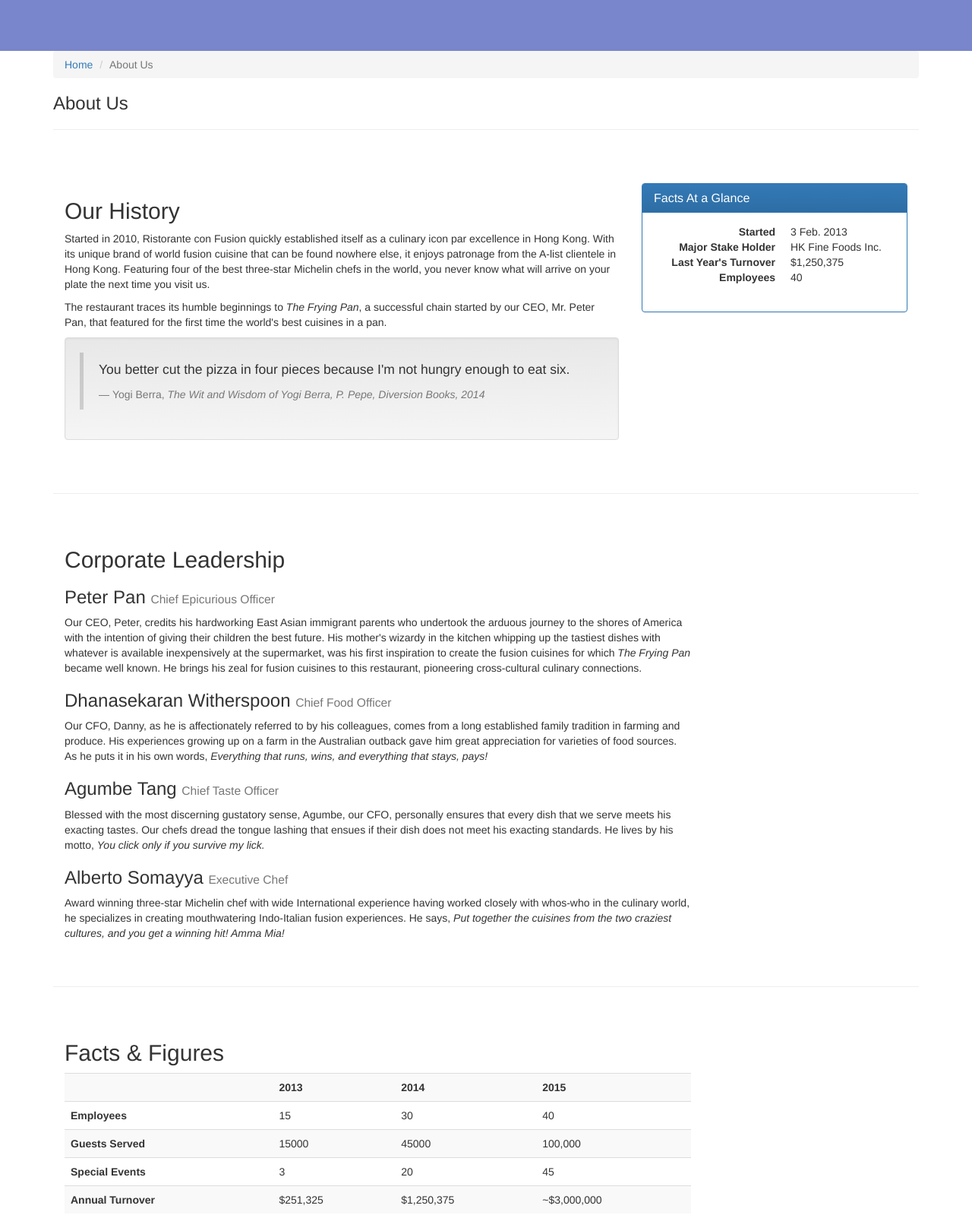
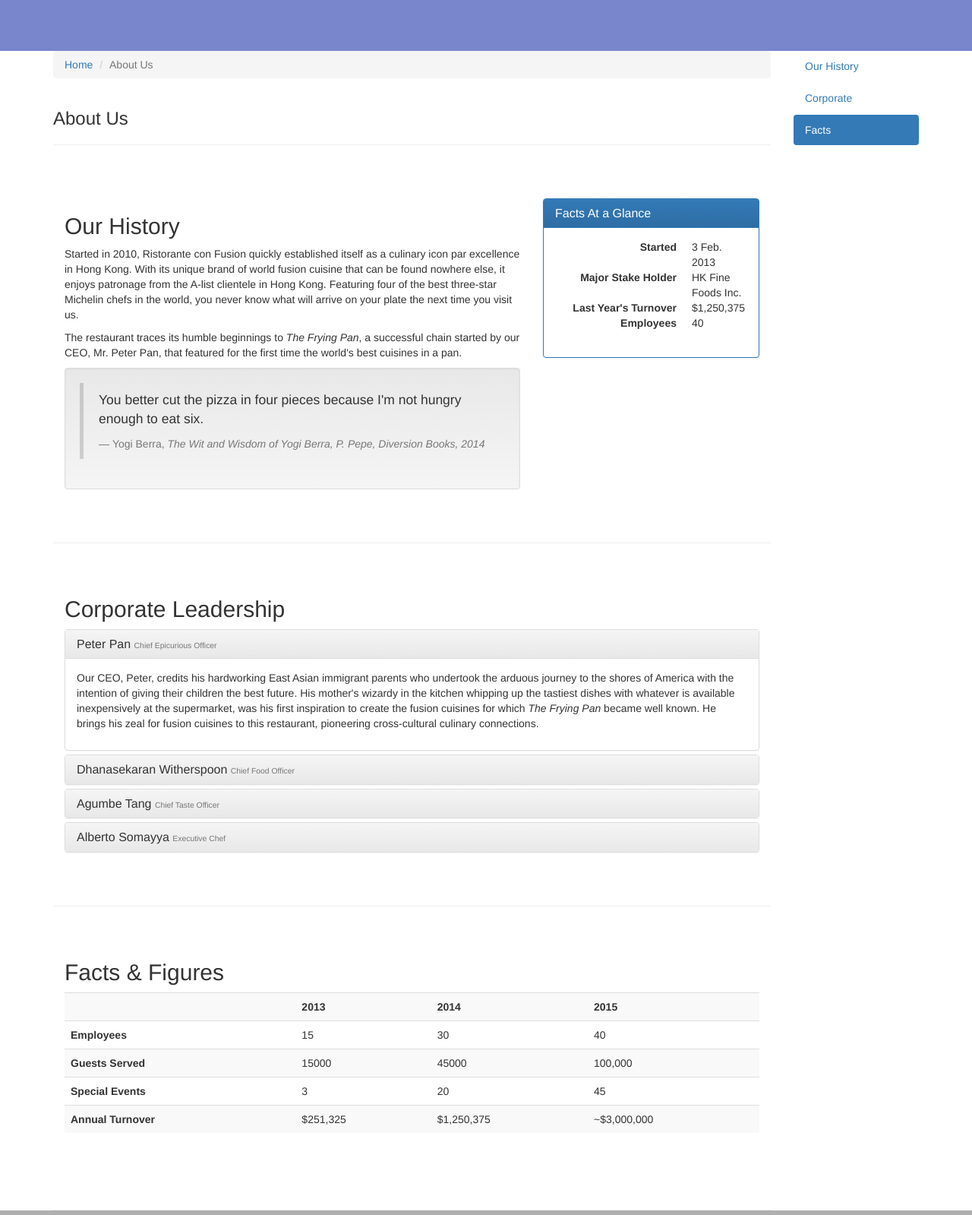
Before and after one commit to ncstabile17/Generic-Restaurant-Website, a plain HTML site: page aboutus.html in a window 1280 px wide. Shown: the part 392-1991 px from the top of the page at 76% size. Drawn offline with nearby package versions, Linux system fonts and the light colour scheme.

Commit message:
Week 3 Exercises Complete

```diff
--- a/aboutus.html
+++ b/aboutus.html
@@ -23,7 +23,7 @@
     <![endif]-->
 </head>
 
-<body>
+<body data-spy="scroll" data-target="#myScrollspy" data-offset="200">
     <nav class="navbar navbar-inverse navbar-fixed-top" role="navigation">
         <div class="container">
             <div class="navbar-header">
@@ -82,21 +82,23 @@
     </header>
 
     <div class="container">
-        <div>
-            <div>
-                <ol class="breadcrumb">
+        <div class="row">
+        <div class="col-xs-12 col-sm-10">
+        <div class="row">
+            <div class="col-xs-12">
+                <ul class="breadcrumb">
                 <li><a href="index.html">Home</a></li>
                 <li class="active">About Us</li>
-                </ol>
+                </ul>
             </div>
-            <div>
+            <div class="col-xs-12">
                <h3>About Us</h3>
                <hr>
             </div>
         </div>
 
-        <div class="row row-content">
-            <div class="col-xs-12 col-sm-8">
+        <div id="history" class="row row-content">
+            <div class="col-xs-12 col-sm-6 col-lg-8">
                 <h2>Our History</h2>
                 <p>Started in 2010, Ristorante con Fusion quickly established itself as a culinary icon par excellence in Hong Kong. With its unique brand of world fusion cuisine that can be found nowhere else, it enjoys patronage from the A-list clientele in Hong Kong.  Featuring four of the best three-star Michelin chefs in the world, you never know what will arrive on your plate the next time you visit us.</p>
                 <p>The restaurant traces its humble beginnings to <em>The Frying Pan</em>, a successful chain started by our CEO, Mr. Peter Pan, that featured for the first time the world's best cuisines in a pan.</p>
@@ -111,7 +113,7 @@
                     </blockquote>
                 </div>
             </div>
-            <div class="col-xs-12 col-sm-4">
+            <div class="col-xs-12 col-sm-6 col-lg-4">
                 <div class="panel panel-primary">
                         <div class="panel-heading">
                             <h3 class="panel-title">Facts At a Glance</h3>
@@ -134,25 +136,81 @@
         </div>
 
 
-        <div class="row row-content">
-            <div class="col-sm-9 col-xs-12">
+        <div id="corporate" class="row row-content">
+            <div class="col-xs-12">
                 <h2>Corporate Leadership</h2>
-                <h3>Peter Pan <small>Chief Epicurious Officer</small></h3>
-                <p>Our CEO, Peter, credits his hardworking East Asian immigrant parents who undertook the arduous journey to the shores of America with the intention of giving their children the best future. His mother's wizardy in the kitchen whipping up the tastiest dishes with whatever is available inexpensively at the supermarket, was his first inspiration to create the fusion cuisines for which <em>The Frying Pan</em> became well known. He brings his zeal for fusion cuisines to this restaurant, pioneering cross-cultural culinary connections.</p>
-                <h3>Dhanasekaran Witherspoon <small>Chief Food Officer</small></h3>
-                <p>Our CFO, Danny, as he is affectionately referred to by his colleagues, comes from a long established family tradition in farming and produce. His experiences growing up on a farm in the Australian outback gave him great appreciation for varieties of food sources. As he puts it in his own words, <em>Everything that runs, wins, and everything that stays, pays!</em></p>
-                <h3>Agumbe Tang <small>Chief Taste Officer</small></h3>
-                <p>Blessed with the most discerning gustatory sense, Agumbe, our CFO, personally ensures that every dish that we serve meets his exacting tastes. Our chefs dread the tongue lashing that ensues if their dish does not meet his exacting standards. He lives by his motto, <em>You click only if you survive my lick.</em></p>
-                <h3>Alberto Somayya <small>Executive Chef</small></h3>
-                <p>Award winning three-star Michelin chef with wide International experience having worked closely with whos-who in the culinary world, he specializes in creating mouthwatering Indo-Italian fusion experiences. He says, <em>Put together the cuisines from the two craziest cultures, and you get a winning hit! Amma Mia!</em></p>
-            </div>
-             <div>
-                <p style="padding:20px;"></p>
+
+
+            <div class="panel-group" id="accordion" role="tablist" aria-multiselectable="true">
+                <div class="panel panel-default">
+                        <div class="panel-heading" role="tab" id="headingPeter">
+                            <h3 class="panel-title">
+                                <a role="button" data-toggle="collapse"
+                                     data-parent="#accordion" href="#peter"
+                                     aria-expanded="true" aria-controls="peter">
+                                    Peter Pan <small>Chief Epicurious Officer</small></a>
+                            </h3>
+                        </div>
+                    <div role="tabpanel" class="panel-collapse collapse in" id="peter" aria-labelledby="headingPeter">
+                        <div class="panel-body">
+                             <p>Our CEO, Peter, credits his hardworking East Asian immigrant parents who undertook the arduous journey to the shores of America with the intention of giving their children the best future. His mother's wizardy in the kitchen whipping up the tastiest dishes with whatever is available inexpensively at the supermarket, was his first inspiration to create the fusion cuisines for which <em>The Frying Pan</em> became well known. He brings his zeal for fusion cuisines to this restaurant, pioneering cross-cultural culinary connections.</p>
+                        </div>
+                    </div>
+                </div>
+                <div class="panel panel-default">
+                        <div class="panel-heading" role="tab" id="headingDanny">
+                            <h3 class="panel-title">
+                                <a class="collapsed" role="button" data-toggle="collapse"
+                                     data-parent="#accordion" href="#danny"
+                                     aria-expanded="false" aria-controls="danny">
+                                    Dhanasekaran Witherspoon <small>Chief Food Officer</small></a>
+                            </h3>
+                        </div>
+                        <div role="tabpanel" class="panel-collapse collapse"
+                             id="danny"    aria-labelledby="headingDanny">
+                            <div class="panel-body">
+                                <p>Our CFO, Danny, as he is affectionately referred to by his colleagues, comes from a long established family tradition in farming and produce. His experiences growing up on a farm in the Australian outback gave him great appreciation for varieties of food sources. As he puts it in his own words, <em>Everything that runs, wins, and everything that stays, pays!</em></p>
+                            </div>
+                        </div>
+                    </div>
+                <div class="panel panel-default">
+                        <div class="panel-heading" role="tab" id="headingAgumbe">
+                            <h3 class="panel-title">
+                                <a class="collapsed" role="button" data-toggle="collapse"
+                                     data-parent="#accordion" href="#agumbe"
+                                     aria-expanded="false" aria-controls="agumbe">
+                                    Agumbe Tang <small>Chief Taste Officer</small></a>
+                            </h3>
+                        </div>
+                        <div role="tabpanel" class="panel-collapse collapse"
+                             id="agumbe"    aria-labelledby="headingAgumbe">
+                            <div class="panel-body">
+                                <p>Blessed with the most discerning gustatory sense, Agumbe, our CFO, personally ensures that every dish that we serve meets his exacting tastes. Our chefs dread the tongue lashing that ensues if their dish does not meet his exacting standards. He lives by his motto, <em>You click only if you survive my lick.</em></p>
+                            </div>
+                        </div>
+                </div>
+                <div class="panel panel-default">
+                        <div class="panel-heading" role="tab" id="headingAlberto">
+                            <h3 class="panel-title">
+                                <a class="collapsed" role="button" data-toggle="collapse"
+                                     data-parent="#accordion" href="#alberto"
+                                     aria-expanded="false" aria-controls="alberto">
+                                    Alberto Somayya <small>Executive Chef</small></a>
+                            </h3>
+                        </div>
+                        <div role="tabpanel" class="panel-collapse collapse"
+                             id="alberto"    aria-labelledby="headingAlberto">
+                            <div class="panel-body">
+                                <p>Award winning three-star Michelin chef with wide International experience having worked closely with whos-who in the culinary world, he specializes in creating mouthwatering Indo-Italian fusion experiences. He says, <em>Put together the cuisines from the two craziest cultures, and you get a winning hit! Amma Mia!</em></p>
+                            </div>
+                        </div>
+                </div>
+                </div>
             </div>
        </div>
 
-       <div class="row row-content">
-            <div class="col-xs-12 col-sm-9">
+       <div id="facts" class="row row-content">
+            <div class="col-xs-12">
                 <h2>Facts &amp; Figures</h2>
                 <div class="table-responsive">
                 <table class="table table-striped">
@@ -189,12 +247,18 @@
                 </table>
                 </div>
             </div>
-             <div class="col-xs-12 col-sm-3">
-                <p style="padding:20px;"></p>
-            </div>
        </div>
 
+        </div>
+        <nav class="hidden-xs col-sm-2" id="myScrollspy">
+            <ul class="nav nav-pills nav-stacked" data-spy="affix" data-offset-top="400">
+                <li><a href="#history">Our History</a></li>
+                <li><a href="#corporate">Corporate</a></li>
+                <li><a href="#facts">Facts</a></li>
+            </ul>
+        </nav>
     </div>
+</div>
 
     <footer class="row-footer">
         <div class="container">
--- a/css/mystyles.css
+++ b/css/mystyles.css
@@ -61,3 +61,27 @@ body{
 .navbar-inverse .navbar-nav .open .dropdown-menu> li> a:hover {
     color:#000000;
 }
+
+.tab-content {
+    border-left: 1px solid #ddd;
+    border-right: 1px solid #ddd;
+    border-bottom: 1px solid #ddd;
+    padding: 10px;
+}
+
+.affix {
+    top:100px;
+}
+
+.carousel {
+    background:#1A237E;
+}
+.carousel .item {
+  height: 300px;
+}
+.item img {
+    position: absolute;
+    top: 0;
+    left: 0;
+    min-height: 300px;
+}
```
Also changed, not shown: index.html (+39 -53 lines).
